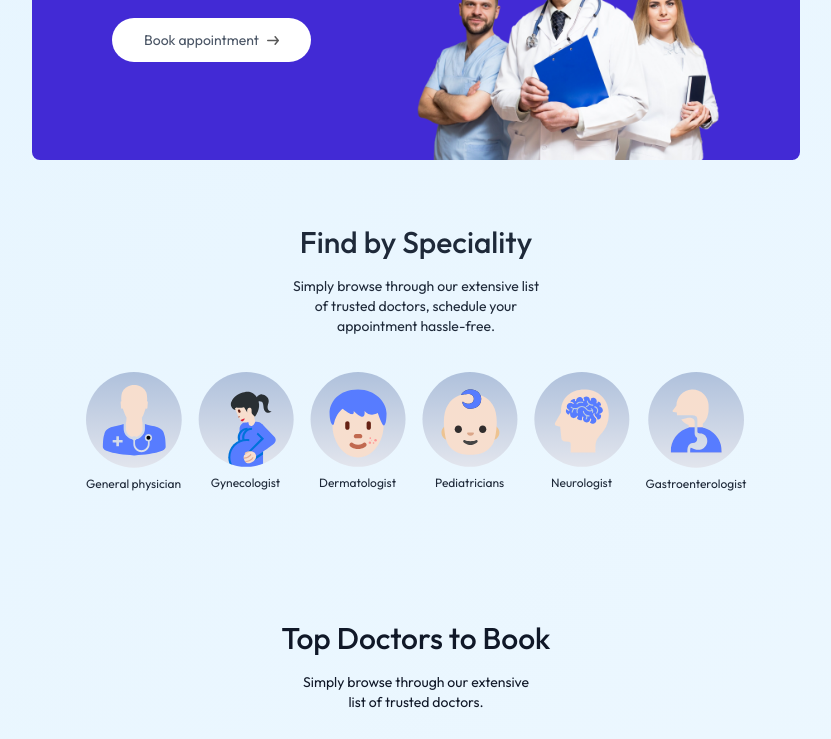
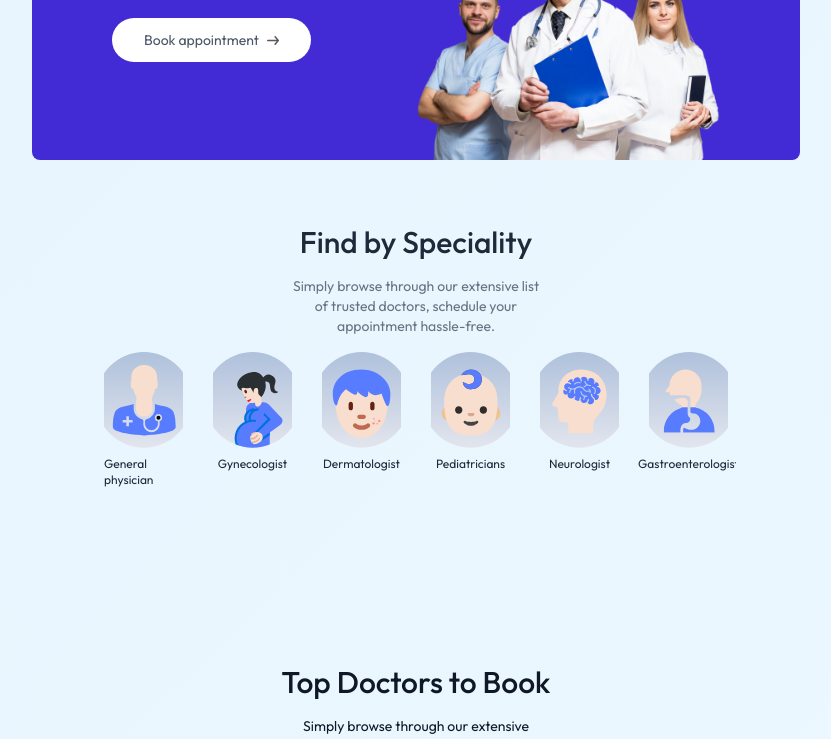
Before and after one commit to Ahmed-hesham95/Project-Final, a React (Vite) app: page / in a window 1280 px wide. Shown: the part 579-1318 px from the top of the page, without its empty margins (224-1055 px from the left). Built offline with nearby package versions, Linux system fonts and the light colour scheme.

Commit message:
Added Slide with pagination

```diff
--- a/package.json
+++ b/package.json
@@ -19,6 +19,7 @@
     "react-hot-toast": "^2.6.0",
     "react-icons": "^5.5.0",
     "react-router-dom": "^7.9.6",
+    "swiper": "^12.1.4",
     "tailwindcss": "^4.1.17",
     "yup": "^1.7.1"
   },
--- a/src/components/SpecialityMenu.jsx
+++ b/src/components/SpecialityMenu.jsx
@@ -1,20 +1,98 @@
-import { specialityData } from '../assets/assets'
+import { specialityData } from '../assets/assets';
 import { Link } from "react-router-dom";
+import { Swiper, SwiperSlide } from 'swiper/react';
+import { Navigation, Pagination, Autoplay } from 'swiper/modules';
+import { FiChevronLeft, FiChevronRight } from 'react-icons/fi';
+
+// Import Swiper styles
+import 'swiper/css';
+import 'swiper/css/navigation';
+import 'swiper/css/pagination';
+
 export default function Specialitymenu() {
   return (
-    <div className="flex flex-col items-center gap-4 py-16 text-gray-800" id="Speciality">
-      <h1 className="text-3xl font-medium">Find by Speciality </h1>
-      <p className="sm:w-1/3 text-center text-sm">
-        Simply browse through our extensive list of trusted doctors, schedule
-        your appointment hassle-free.
+    <div className="flex flex-col items-center gap-4 py-16 text-gray-800 relative w-full" id="Speciality">
+      <h1 className="text-3xl font-medium">Find by Speciality</h1>
+      <p className="sm:w-1/3 text-center text-sm text-gray-500">
+        Simply browse through our extensive list of trusted doctors, schedule your appointment hassle-free.
       </p>
-      <div className="flex sm:justify-center gap-4 pt-5 w-full overflow-scroll">
-        {specialityData.map((item, index) => (
-          <Link onClick={() => scrollTo(0, 0)} className="flex flex-col items-center text-xs cursor-pointer shrink-0 hover:-translate-y-2.5 transition-all duration-500" key={index} to={`/doctors/${item.speciality}`}>
-            <img className="w-16 sm:w-24 mb-2" src={item.image} alt="" />
-            <p>{item.speciality}</p>
-          </Link>
-        ))}
+
+      {/* Swiper Slider Wrapper */}
+      <div className="w-full px-8 sm:px-16 relative speciality-swiper-container group">
+
+        {/* Custom Left Arrow */}
+        <button className="swiper-button-prev-custom absolute -left-2 top-[40%] -translate-y-1/2 z-10 bg-white hover:bg-gray-50 text-[#5f6caf] w-10 h-10 rounded-full shadow-md border border-gray-100 hover:scale-110 active:scale-95 transition-all cursor-pointer flex items-center justify-center">
+          <FiChevronLeft className="text-xl" />
+        </button>
+
+        {/* Custom Right Arrow */}
+        <button className="swiper-button-next-custom absolute -right-2 top-[40%] -translate-y-1/2 z-10 bg-white hover:bg-gray-50 text-[#5f6caf] w-10 h-10 rounded-full shadow-md border border-gray-100 hover:scale-110 active:scale-95 transition-all cursor-pointer flex items-center justify-center">
+          <FiChevronRight className="text-xl" />
+        </button>
+
+        <Swiper
+          modules={[Navigation, Pagination, Autoplay]}
+          loop={true}
+          navigation={{
+            nextEl: '.swiper-button-next-custom',
+            prevEl: '.swiper-button-prev-custom',
+          }}
+          pagination={{
+            clickable: true,
+          }}
+          autoplay={{
+            delay: 1500,
+            disableOnInteraction: false,
+            pauseOnMouseEnter: true
+          }}
+          breakpoints={{
+            480: {
+              slidesPerView: 3,
+              spaceBetween: 20,
+            },
+            640: {
+              slidesPerView: 4,
+              spaceBetween: 24,
+            },
+            850: {
+              slidesPerView: 5,
+              spaceBetween: 24,
+            },
+            1024: {
+              slidesPerView: 6,
+              spaceBetween: 30,
+            },
+          }}
+          className="py-10 px-2"
+        >
+          {specialityData.map((item, index) => (
+            <SwiperSlide key={index} className="flex justify-center">
+              <Link
+                onClick={() => scrollTo(0, 0)}
+                className="flex flex-col items-center gap-2 text-xs cursor-pointer hover:scale-105 transition-all duration-500"
+                to={`/doctors/${item.speciality}`}
+              >
+                <img className="w-16 sm:w-24 h-24 object-cover" src={item.image} alt={`${item.speciality}`} />
+                <p>{item.speciality}</p>
+              </Link>
+            </SwiperSlide>
+          ))}
+        </Swiper>
+
+        {/* Custom Styles for Swiper Pagination */}
+        <style>{`
+          .speciality-swiper-container .swiper-pagination-bullet-active {
+            background: #5f6caf !important;
+            width: 24px;
+            border-radius: 4px;
+            transition: all 0.3s ease;
+          }
+          .speciality-swiper-container .swiper {
+            padding-bottom: 48px !important;
+            padding-left: 8px !important;
+            padding-right: 8px !important;
+          }
+        `}</style>
       </div>
     </div>
   );
```
Also changed, not shown: 1 other file (tests, documents, lock files or other folders).
